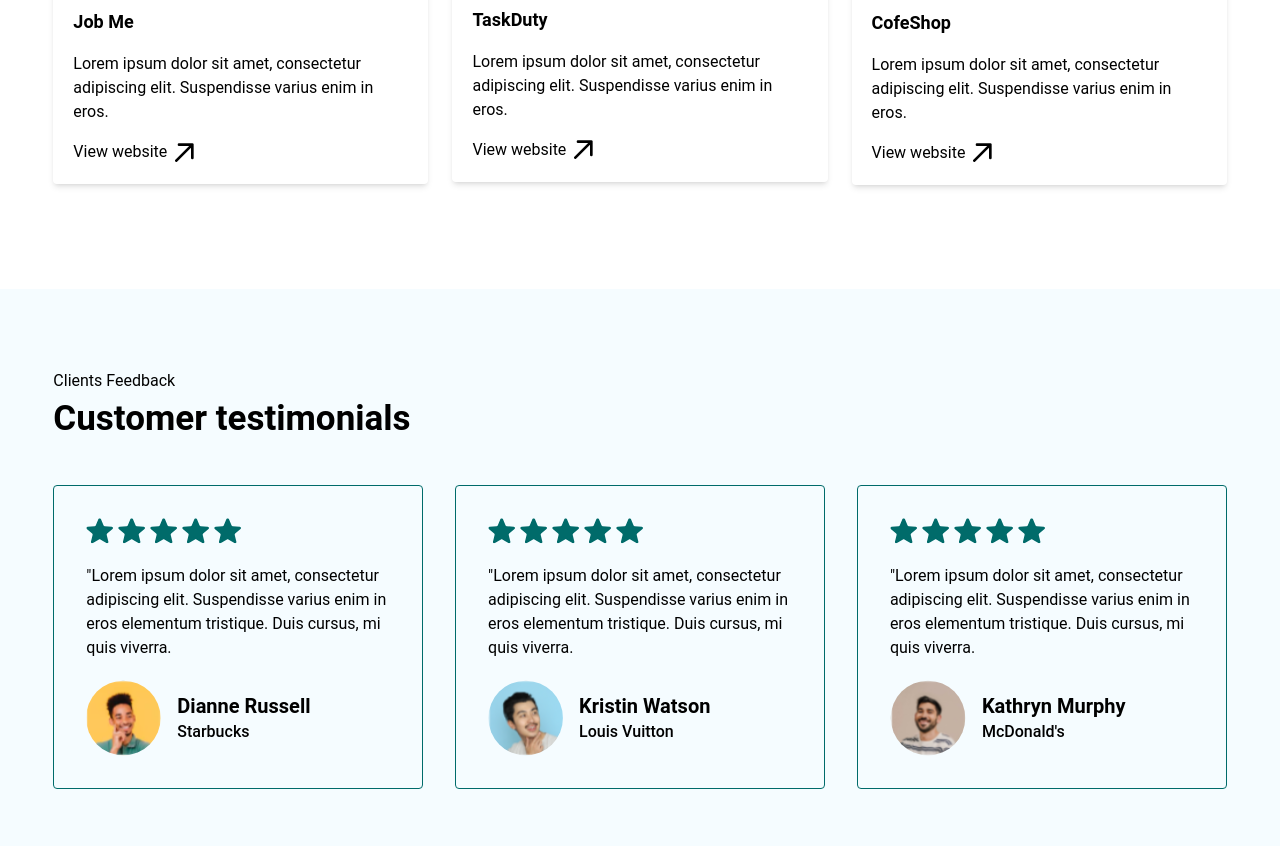
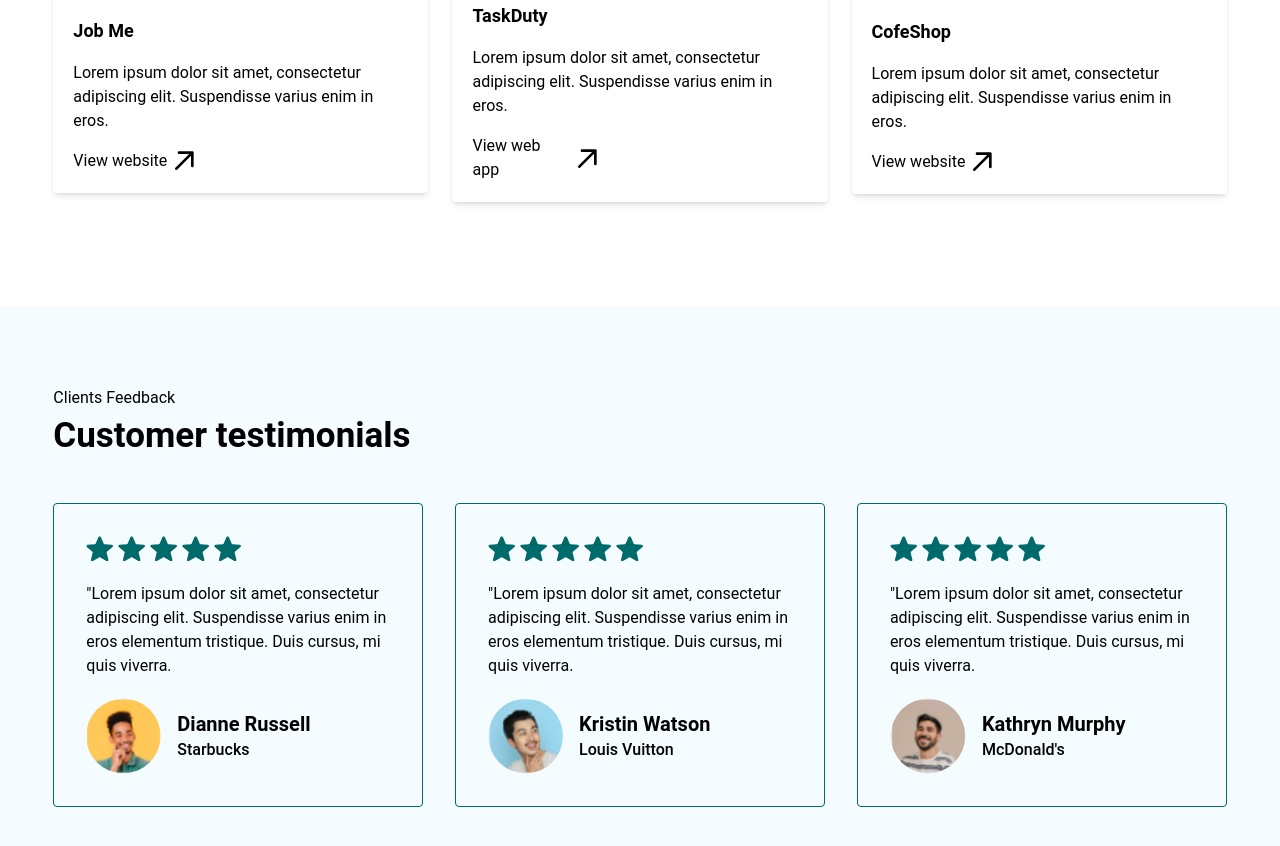
Before and after one commit to naps4444/portfolio-, a React (Create React App) app: page / in a window 1280 px wide. Shown: the part 2702-3548 px from the top of the page. Built offline with nearby package versions, Linux system fonts and the light colour scheme.

Commit message:
corrected missing link2

```diff
--- a/src/Components/Section3.jsx
+++ b/src/Components/Section3.jsx
@@ -52,7 +52,7 @@ const Section3 = () => {
                 <p>Lorem ipsum dolor sit amet, consectetur adipiscing elit. Suspendisse varius enim in eros.</p>
 
                 <a href='https://taskduty-pi.vercel.app/' className='flex w-[125px] items-center gap-2  hover:border-b-2 hover:border-[#5E3BEE]'>
-                    <p>View website</p>
+                    <p>View web app</p>
                     <img src={arrow} alt="arrow icon" />
                 </a>
                 </div>
```
